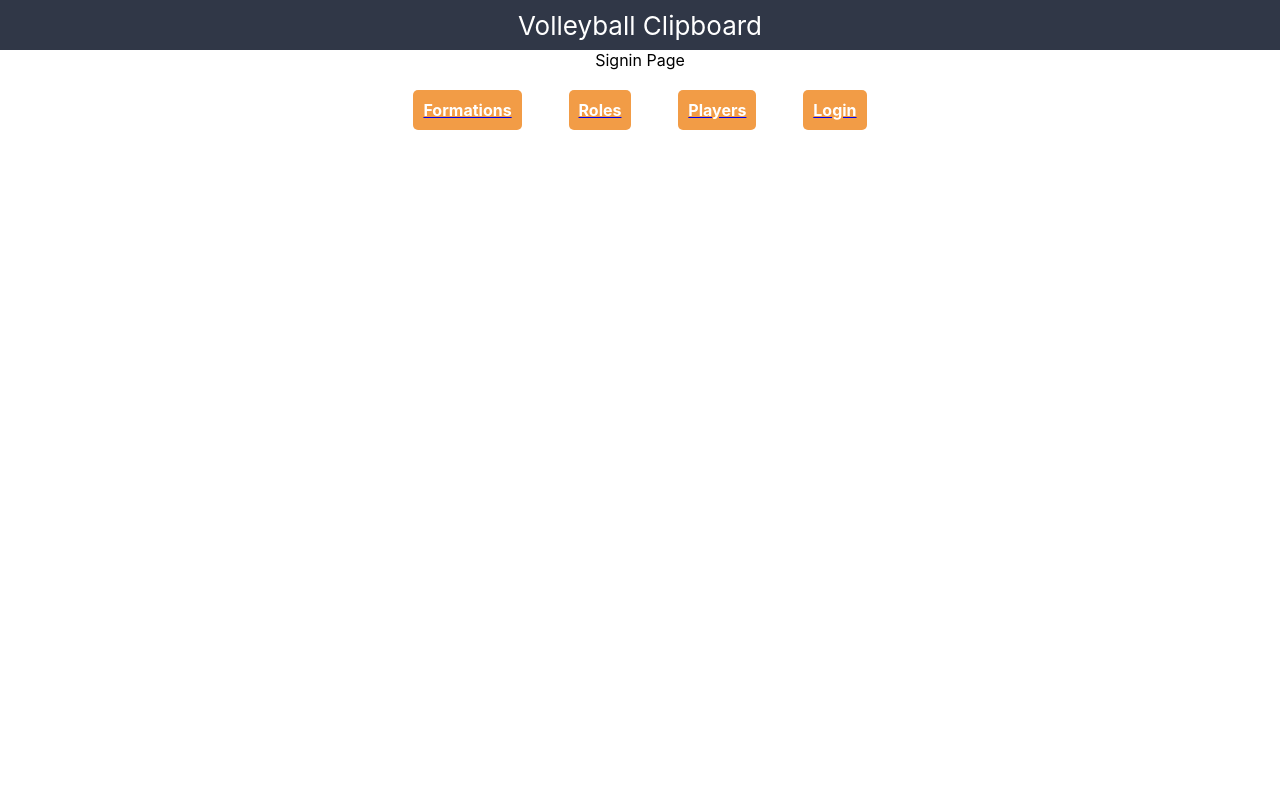
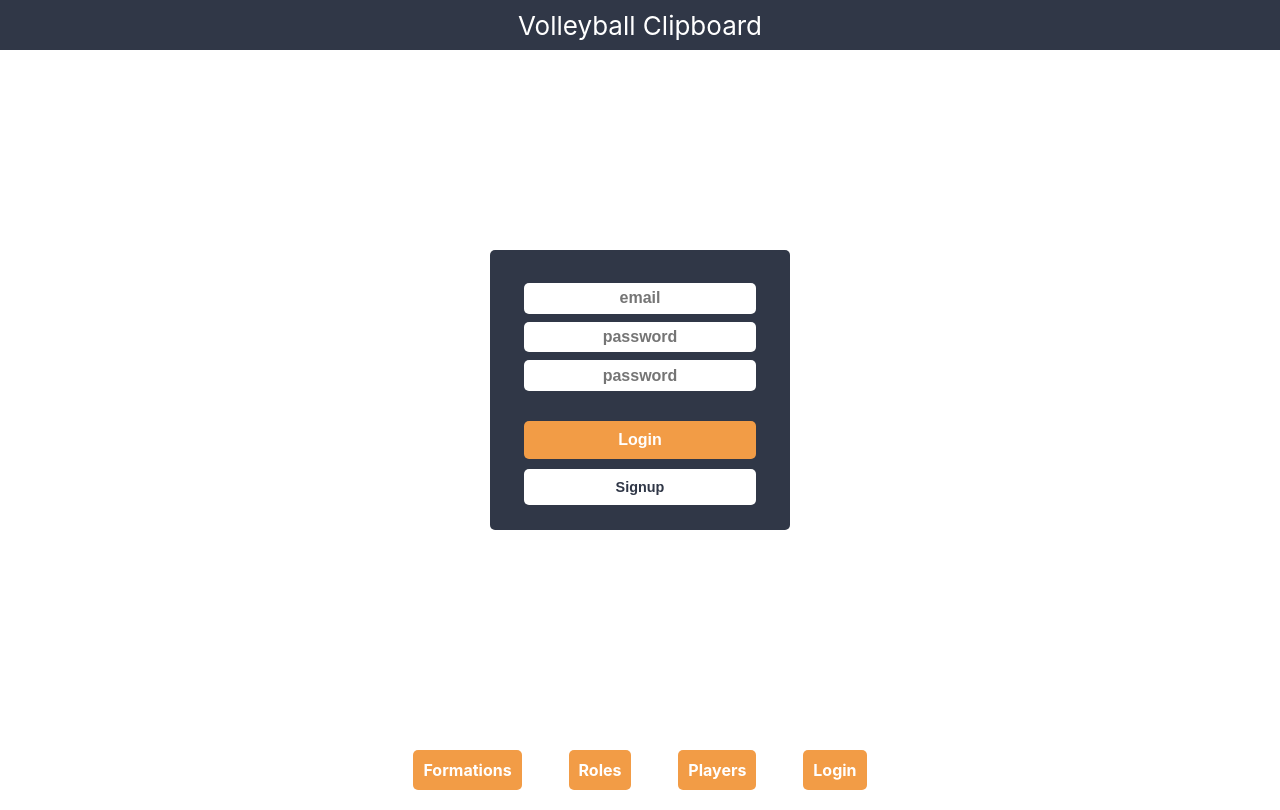
Before and after one commit to joannewckam/volleyball, a React (Create React App) app: page /signin in a window 1280 px wide. Built offline with nearby package versions, Linux system fonts and the light colour scheme.

Commit message:
signin page

```diff
--- a/src/App.css
+++ b/src/App.css
@@ -37,11 +37,7 @@
 		transform: rotate(360deg);
 	}
 }
-.component {
-	/* border: 4px solid white; */
-	/* margin: 4px;
-	padding: 4px; */
-}
+
 .App {
 	text-align: center;
 }
--- a/src/components/Nav/Nav.css
+++ b/src/components/Nav/Nav.css
@@ -19,3 +19,6 @@ li {
 	border-radius: 5px;
 	font-weight: 500;
 }
+a {
+	text-decoration: none;
+}
--- a/src/pages/AuthPage/AuthPage.css
+++ b/src/pages/AuthPage/AuthPage.css
@@ -0,0 +1,68 @@
+.loginPage {
+	height: 85vh;
+	display: grid;
+	justify-items: center;
+	align-items: center;
+}
+section {
+	font-family: Arial, Helvetica, sans-serif;
+	height: 280px;
+	width: 300px;
+	display: grid;
+	justify-items: center;
+	align-items: center;
+	background-color: #303747;
+	border-radius: 5px;
+}
+
+label {
+	display: flex;
+	display: block;
+	align-items: center;
+	margin-top: 20px;
+	font-weight: bold;
+}
+
+input {
+	text-align: center;
+	width: 100%;
+	font-size: 1rem;
+	font-weight: bold;
+	padding: 0.4rem;
+	color: #f29c46;
+	border-radius: 5px;
+	outline: none;
+	border: none;
+	-webkit-appearance: none;
+}
+
+.login {
+	align-items: center;
+	font-weight: bold;
+	font-size: 1rem;
+	width: 100%;
+	margin: 30px 0 0 auto;
+	padding: 10px;
+	background-color: #f29c46;
+	color: white;
+	border-radius: 5px;
+	border: none;
+	outline: none;
+}
+.signup {
+	align-items: center;
+	font-weight: bold;
+	font-size: 0.9rem;
+	width: 100%;
+	margin: 10px 0 0 auto;
+	padding: 10px;
+	background-color: white;
+	color: #303747;
+	border-radius: 5px;
+	border: none;
+	outline: none;
+}
+button:hover {
+	color: white;
+	background-color: #bb561c;
+}
--- a/src/pages/AuthPage/AuthPage.jsx
+++ b/src/pages/AuthPage/AuthPage.jsx
@@ -1,7 +1,22 @@
+import './AuthPage.css'
 export default function AuthPage (){
     return (
-        <div>
-            Signin Page
-            </div>
+        <div className="loginPage">
+             <section>
+                    <form id="login">
+                        <label>
+                            <input name='email' placeholder="email"/>
+                        </label>
+                        <label>
+                            <input name='password' placeholder="password"/>
+                        </label>
+                        <label>
+                            <input name='password' placeholder="password"/>
+                        </label>
+            <button className="login" type="submit" form="login">Login</button>
+            <button className="signup" form="login">Signup</button>
+                    </form>
+            </section>
+        </div>
     )
 }
--- a/src/pages/PlayersPage/PlayersPage.css
+++ b/src/pages/PlayersPage/PlayersPage.css
@@ -2,8 +2,11 @@
 	box-sizing: border-box;
 }
 .playerContainer {
-	display: flex;
+	display: grid;
 	justify-items: center;
+	align-items: center;
+}
+.playerCard {
 }
 section {
 	font-family: Arial, Helvetica, sans-serif;
@@ -13,31 +16,26 @@ section {
 	justify-items: center;
 	align-items: center;
 	background-color: #303747;
+	border-radius: 5px;
 }
 
 h2 {
-	color: #bb561c;
+	color: #303747;
 	margin: 0;
 	text-align: center;
 }
 
-section > article {
+article {
 	display: flex;
 	justify-content: space-between;
 	min-width: 15rem;
 	color: white;
 	margin: 0.1rem;
-	background-color: #737495;
+	background-color: #f29c46;
 }
 
 article > div {
 	padding: 0.5rem;
-}
-
-article > div:nth-child(2) {
-	width: 2rem;
-	background-color: #f17d80;
-	text-align: center;
 }
 
 label {
@@ -45,6 +43,7 @@ label {
 	display: block;
 	align-items: center;
 	margin-top: 0.5rem;
+	font-weight: bold;
 }
 
 label span {
@@ -54,12 +53,13 @@ label span {
 
 input,
 select {
+	text-align: center;
 	width: 100%;
 	font-family: Arial, Helvetica, sans-serif;
 	font-size: 1rem;
 	font-weight: bold;
 	padding: 0.4rem;
-	color: #f17d80;
+	color: #f29c46;
 	border: 2px solid #737495;
 	border-radius: 5px;
 	outline: none;
@@ -67,12 +67,12 @@ select {
 	-webkit-appearance: none;
 }
 
-button {
+.addPlayer {
 	display: block;
 	align-items: center;
-	font-size: 1rem;
-	margin: 0.5rem 0 0 auto;
-	padding: 0.4rem;
+	font-weight: bold;
+	margin: 15px 0 0 85px;
+	padding: 10px;
 	background-color: #f29c46;
 	color: white;
 	border-radius: 5px;
--- a/src/pages/PlayersPage/PlayersPage.jsx
+++ b/src/pages/PlayersPage/PlayersPage.jsx
@@ -13,6 +13,15 @@ export default class PlayersPage extends Component {
         <>
             <h2>Players Page</h2>
                 <div className="playerContainer">
+                    <div className="playerCard">
+                    {this.state.players.map(p => (
+                        <article key={p.name}>
+                            <div>{p.name}</div>
+                            <div>{p.position}</div>
+                            <div>{p.number}</div>
+                            </article>
+                    ))}
+                    </div>
                     <section>
                         <form>
                             <label>
@@ -32,7 +41,7 @@ export default class PlayersPage extends Component {
                                 <span>Number</span>
                                 <input name='number'/>
                             </label>
-                            <button type="submit">Add Person</button>
+                            <button className="addPlayer"type="submit">Add Person</button>
                         </form>
                     </section>
                 </div>
```
